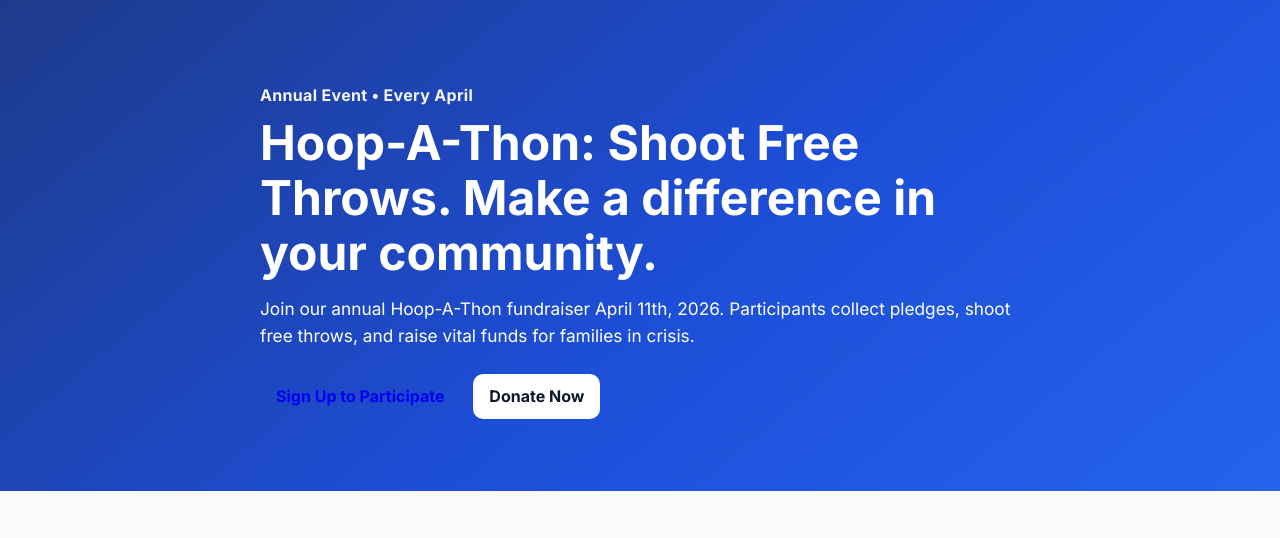
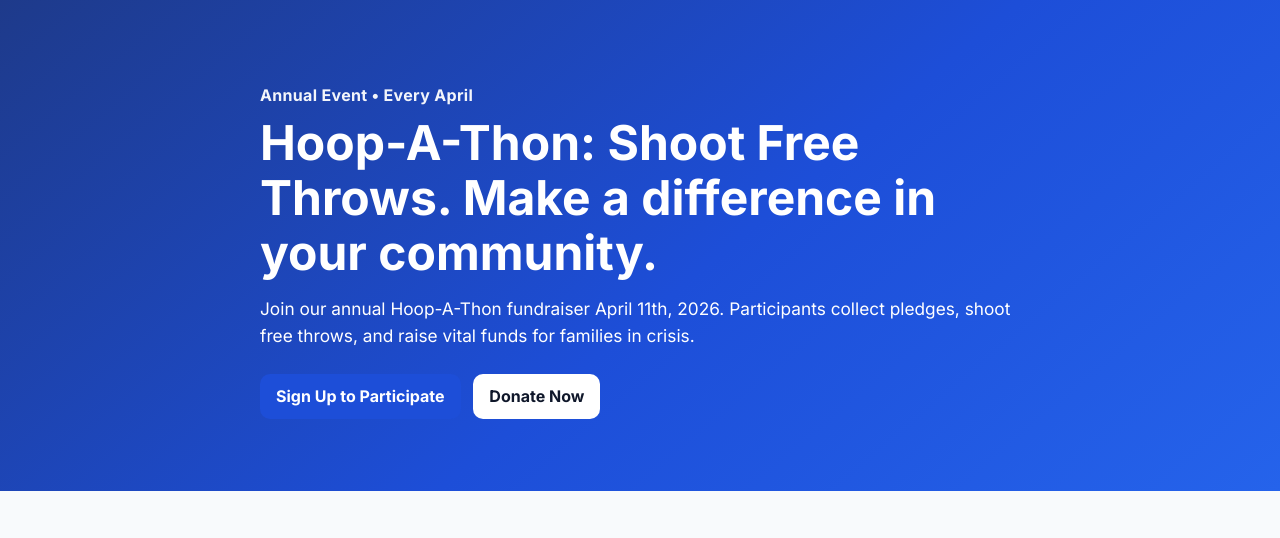
Before and after one commit to mcolley14/HoopAThonWeb, a plain HTML site: page index.html in a window 1280 px wide. Shown: the part 60-598 px from the top of the page. Drawn offline with nearby package versions, Linux system fonts and the light colour scheme; no server answers.

Commit message:
Change button class from 'btn-rotary' to 'btn-primary'

```diff
--- a/index.html
+++ b/index.html
@@ -39,7 +39,7 @@
             crisis.
           </p>
           <div class="hero-actions">
-            <a class="btn btn-rotary" href="#signup">Sign Up to Participate</a>
+            <a class="btn btn-primary" href="#signup">Sign Up to Participate</a>
             <a
               href="https://pgcf.ca/fund/Prince-George-Rotary-Fund"
               target="_blank"
```
